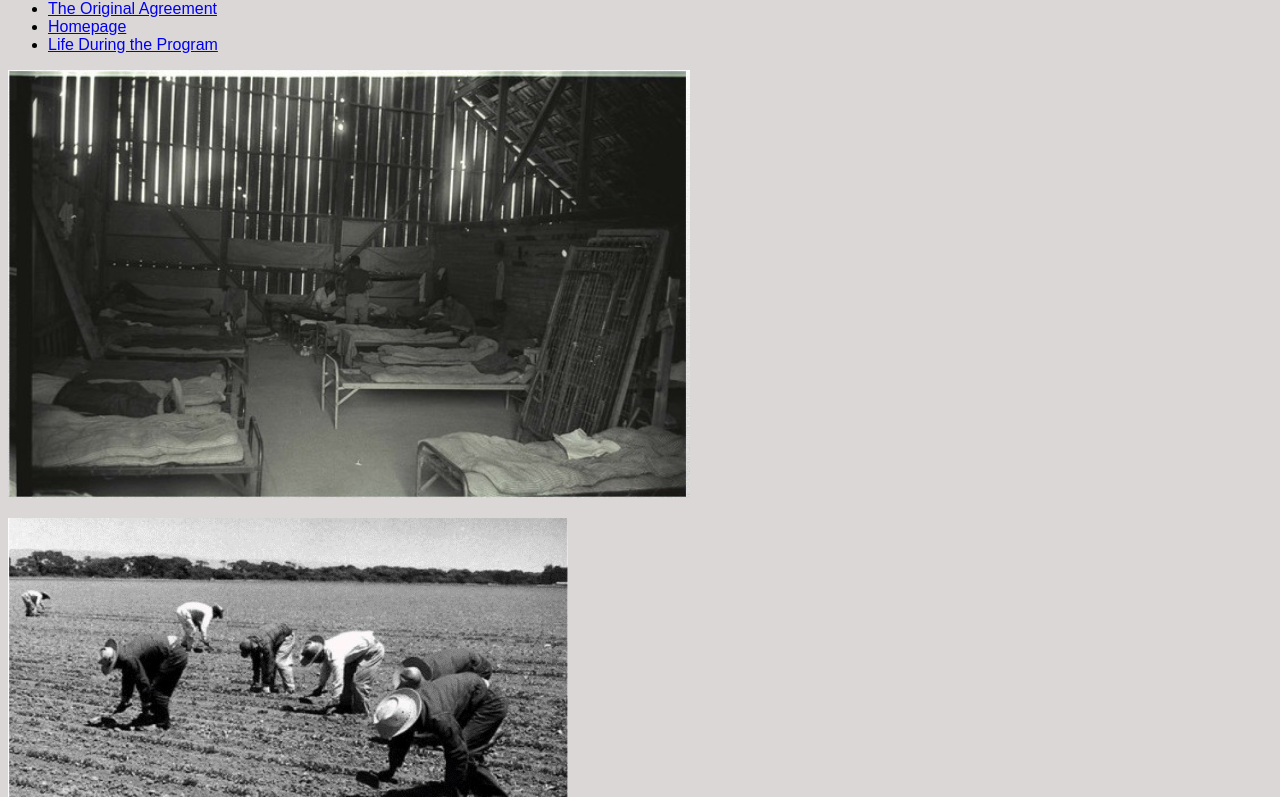
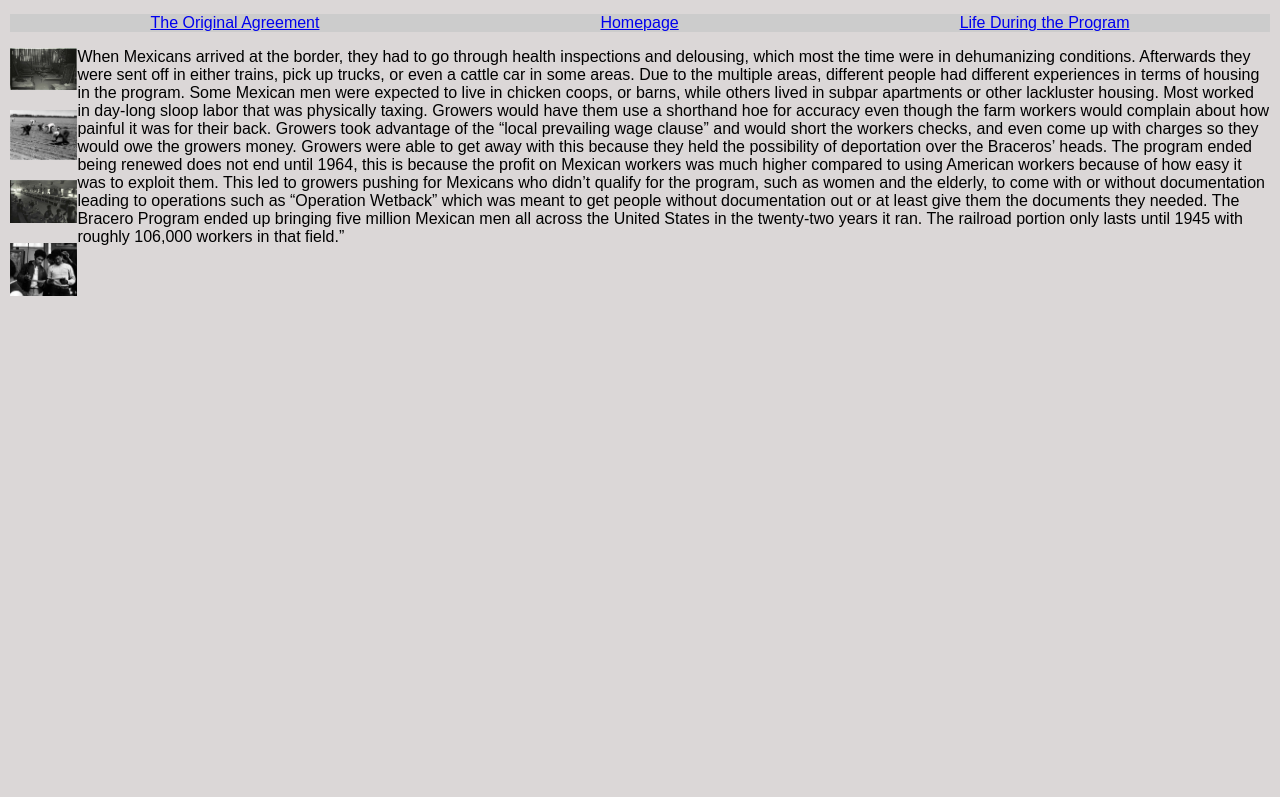
Before and after one commit to abbyfalardeau/MI349_Blog_BraceroProject, a plain HTML site: page reality.html in a window 1280 px wide. Shown: the part 80-877 px from the top of the page. After the commit the page ends 800 px from the top, so only its background shows below. Drawn offline with Linux system fonts and the light colour scheme.

Commit message:
css add ons

```diff
--- a/reality.html
+++ b/reality.html
@@ -18,14 +18,20 @@
         <li><a href="life.html">Life During the Program</a></li>
       </ul>
       </nav>
+      <main>
+      <section>
       <p><img src="images/poor housing.png" alt=""></p>
       <p><img src="images/labor.png" alt=""></p>
       <p><img src="images/poor conditions.png" alt=""></p>
       <p><img src="images/shorted check.png" alt=""></p>
+      </section>
+      <section>
     <p>
         When Mexicans arrived at the border, they had to go through health inspections and delousing, which most the time were in dehumanizing conditions. Afterwards they were sent off in either trains, pick up trucks, or even a cattle car in some areas. Due to the multiple areas, different people had different experiences in terms of housing in the program. Some Mexican men were expected to live in chicken coops, or barns, while others lived in subpar apartments or other lackluster housing. Most worked in day-long sloop labor that was physically taxing. Growers would have them use a shorthand hoe for accuracy even though the farm workers would complain about how painful it was for their back.
 Growers took advantage of the “local prevailing wage clause” and would short the workers checks, and even come up with charges so they would owe the growers money. Growers were able to get away with this because they held the possibility of deportation over the Braceros’ heads. The program ended being renewed  does not end until 1964, this is because the profit on Mexican workers was much higher compared to using American workers because of how easy it was to exploit them. This led to growers pushing for Mexicans who didn’t qualify for the program, such as women and the elderly, to come with or without documentation leading to operations such as
 “Operation Wetback” which was meant to get people without documentation out or at least give them the documents they needed. The Bracero Program ended up bringing five million Mexican men all across the United States in the twenty-two years it ran. The railroad portion only lasts until 1945 with roughly 106,000 workers in that field.”
     </p>
-
+  </section>
+</main>
   </body>
+  </html>
--- a/screen.css
+++ b/screen.css
@@ -2,7 +2,33 @@
 body {
     background-color: rgb(219, 215, 215);
     font-family: Arial, Helvetica, sans-serif;
+    margin-top: 2px;
+    padding: 2px;
+    color: black;
+    border-top: 10px solid ;
+
+}
+ h1{
+    text-align: center;
+}
+section{
+
+}
+main{
+    display: flex;
 }
 img{
-    width: = 100%;
+    width: 100%;
 }
+nav ul {
+    background: #ccc;
+    display: flex;
+    list-style-type: none;
+    margin: 0;
+    padding: 0;
+    justify-content: space-around;
+}
+
+nav ul li{
+
+}
```
Also changed, not shown: index.html (+2 -1 lines).
